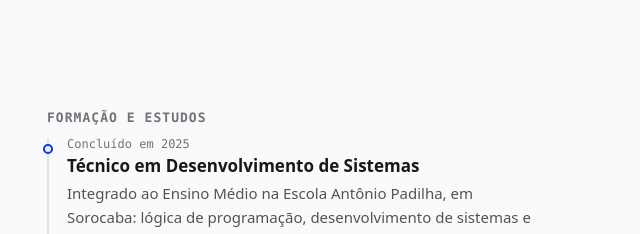
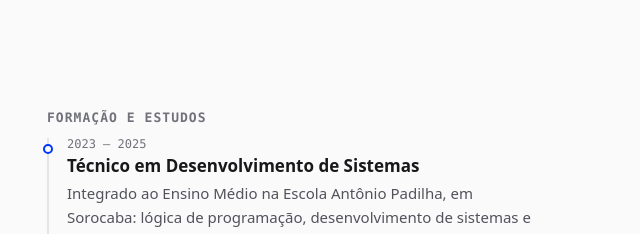
Before and after one commit to BragaDudu/portfolio, a plain HTML site: page index.html in a window 1280 px wide. Shown: the part 3640-3874 px from the top of the page, 617-1257 px from the left. Drawn offline with Linux system fonts and the light colour scheme.

Commit message:
Corrige o período do técnico (2023 a 2025)
Co-Authored-By: Claude Opus 5.5 <noreply@anthropic.com>

```diff
--- a/index.html
+++ b/index.html
@@ -153,7 +153,7 @@
           <h3 class="col-title">Formação e estudos</h3>
           <ol class="timeline">
             <li>
-              <p class="tl-meta">Concluído em 2025</p>
+              <p class="tl-meta">2023 — 2025</p>
               <h4>Técnico em Desenvolvimento de Sistemas</h4>
               <p>Integrado ao Ensino Médio na Escola Antônio Padilha, em Sorocaba: lógica de programação, desenvolvimento de sistemas e banco de dados.</p>
             </li>
```
